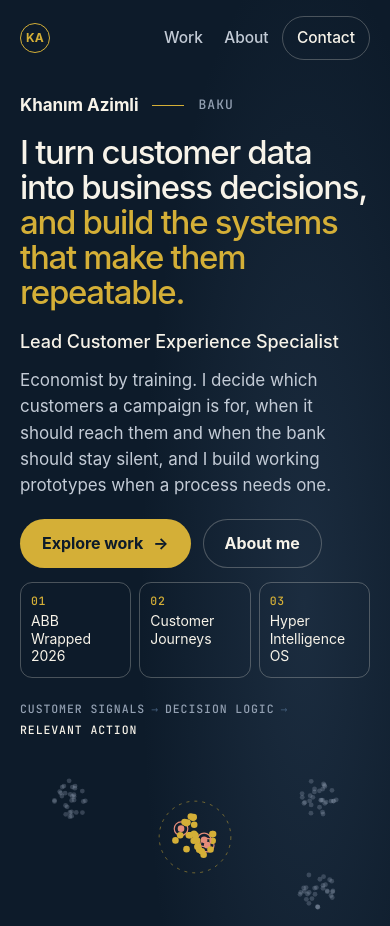
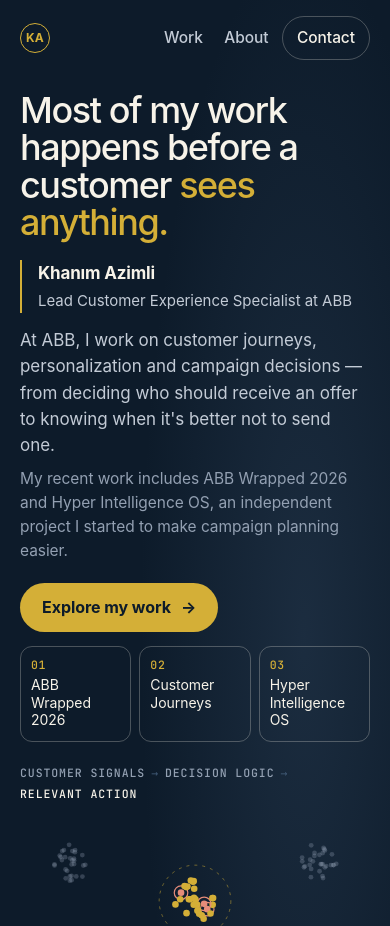
Before and after one commit to khanimazimli/khanimazimli.github.io, a plain HTML site: page index.html in a window 390 px wide. Shown: the top 926 px of the page. Drawn offline with Linux system fonts and the light colour scheme; animation ran at ten frames a second; a web font is replaced by a local one.

Commit message:
Rewrite homepage hero and tidy site copy
- New hero: headline, name and role at ABB, two-line description, single
  Explore my work button; spacing adjusted for desktop and mobile
- Remove stock phrasing from the hero and background sections, the
  capabilities band, contact, About intro and two case-study lines
- No change to facts, project details, design or interactions

Co-Authored-By: Claude Opus 5.5 <noreply@anthropic.com>
Claude-Session: https://claude.ai/code/session_015BX1Jsqp7ZgqKR99iEH6uH

```diff
--- a/index.html
+++ b/index.html
@@ -35,15 +35,13 @@
 .hero { min-height: 100svh; display: flex; align-items: center; padding: 120px 0 64px; position: relative; overflow: hidden; }
 .hero::before { content: ""; position: absolute; inset: 0; background: radial-gradient(60% 70% at 78% 45%, rgba(65, 90, 119, .28), transparent 70%); pointer-events: none; }
 .hero .wrap { display: grid; grid-template-columns: minmax(0, 5fr) minmax(0, 7fr); gap: clamp(24px, 4vw, 64px); align-items: center; position: relative; }
-.hero .who { display: flex; align-items: center; gap: 14px; margin-bottom: 30px; }
-.hero .who b { font-weight: 700; font-size: 17px; }
-.hero .who span { width: 32px; height: 1.5px; background: var(--gold); }
-.hero h1 { font-size: clamp(38px, 4.1vw, 62px); letter-spacing: -.04em; line-height: 1.03; }
+.hero h1 { font-size: clamp(40px, 4.4vw, 64px); letter-spacing: -.04em; line-height: 1.03; max-width: 15ch; }
+.hero .who2 { margin-top: 30px; padding-left: 16px; border-left: 2px solid var(--gold); }
+.hero .who2 b { display: block; font-weight: 700; font-size: 18px; letter-spacing: -.01em; }
+.hero .who2 span { display: block; margin-top: 2px; font-size: 16px; color: var(--tx-2); }
 .hero h1 .gold { display: inline; }
-.hero .role { margin-top: 30px; display: flex; flex-wrap: wrap; align-items: center; gap: 10px 14px; }
-.hero .role b { font-weight: 500; font-size: 18px; }
-.hero .role .sep { width: 5px; height: 5px; border-radius: 50%; background: var(--steel); }
-.hero .lede { margin-top: 18px; font-size: 19px; max-width: 44ch; }
+.hero .lede { margin-top: 22px; font-size: 19px; max-width: 46ch; }
+.hero .lede.l2 { margin-top: 12px; font-size: 17px; color: var(--tx-3); }
 .hero .acts { margin-top: 36px; display: flex; flex-wrap: wrap; gap: 12px; }
 
 /* visualization */
@@ -84,11 +82,12 @@
 .qx { display: none; }
 @media (max-width: 640px) {
   .hero { min-height: auto; padding: 92px 0 36px; }
-  .hero .who { margin-bottom: 16px; }
-  .hero h1 { font-size: 33px; line-height: 1.06; }
-  .hero .role { margin-top: 18px; }
-  .hero .role .sep, .hero .role .mute { display: none; }
-  .hero .lede { font-size: 17px; margin-top: 10px; }
+  .hero h1 { font-size: 36px; line-height: 1.04; }
+  .hero .who2 { margin-top: 18px; }
+  .hero .who2 b { font-size: 17px; }
+  .hero .who2 span { font-size: 15px; }
+  .hero .lede { font-size: 17px; margin-top: 14px; }
+  .hero .lede.l2 { font-size: 15.5px; margin-top: 8px; }
   .hero .acts { margin-top: 20px; }
   .qx { display: grid; grid-template-columns: repeat(3, minmax(0, 1fr)); gap: 8px; margin-top: 14px; }
   .qx a { display: block; padding: 10px 10px 12px; border-radius: 12px; border: 1px solid var(--ln-d2); text-decoration: none; font-size: 14px; line-height: 1.25; color: var(--tx); min-height: 44px; }
@@ -279,11 +278,11 @@
   <section class="hero dk" aria-labelledby="h1">
     <div class="wrap">
       <div>
-        <div class="who" data-rv><b>Khanım Azimli</b><span aria-hidden="true"></span><span class="lbl" style="width:auto;height:auto;background:none">Baku</span></div>
-        <h1 id="h1" data-rv style="--d:.08s">I turn customer data into business decisions, <span class="gold">and build the systems that make them repeatable.</span></h1>
-        <div class="role" data-rv style="--d:.18s"><b>Lead Customer Experience Specialist</b><i class="sep" aria-hidden="true"></i><span class="mute">Retail banking, hyper-personalization</span></div>
-        <p class="lede" data-rv style="--d:.24s">Economist by training. I decide which customers a campaign is for, when it should reach them and when the bank should stay silent, and I build working prototypes when a process needs one.</p>
-        <div class="acts" data-rv style="--d:.32s"><a class="btn" href="#work">Explore work <span class="ar" aria-hidden="true">→</span></a><a class="btn ghost" href="about/">About me</a></div>
+        <h1 id="h1" data-rv>Most of my work happens before a customer <span class="gold">sees anything.</span></h1>
+        <p class="who2" data-rv style="--d:.1s"><b>Khanım Azimli</b><span>Lead Customer Experience Specialist at ABB</span></p>
+        <p class="lede" data-rv style="--d:.18s">At ABB, I work on customer journeys, personalization and campaign decisions — from deciding who should receive an offer to knowing when it's better not to send one.</p>
+        <p class="lede l2" data-rv style="--d:.24s">My recent work includes ABB Wrapped 2026 and Hyper Intelligence OS, an independent project I started to make campaign planning easier.</p>
+        <div class="acts" data-rv style="--d:.32s"><a class="btn" href="#work">Explore my work <span class="ar" aria-hidden="true">→</span></a></div>
         <nav class="qx" aria-label="Case studies"><a href="abb-wrapped/"><small>01</small>ABB Wrapped 2026</a><a href="customer-journeys/"><small>02</small>Customer Journeys</a><a href="hyper-intelligence-os/"><small>03</small>Hyper Intelligence OS</a></nav>
       </div>
 
@@ -415,14 +414,14 @@
   <section class="sec lt2" aria-labelledby="capT">
     <div class="wrap">
       <div class="sh" style="margin-bottom:0">
-        <div><span class="lbl g" data-rv>What I work on</span><h2 class="h2" id="capT" data-rv style="--d:.06s">From a question to something that works.</h2></div>
-        <p class="lede" data-rv style="--d:.12s">Each depends on the one before: a clear question makes the logic possible, and the logic is what a tool has to carry.</p>
+        <div><span class="lbl g" data-rv>What I work on</span><h2 class="h2" id="capT" data-rv style="--d:.06s">The three kinds of work I do most.</h2></div>
+        <p class="lede" data-rv style="--d:.12s">They usually come in this order: get the question right, write the rules, then build what is needed to run them.</p>
       </div>
       <div class="caps" id="caps">
         <span class="line" aria-hidden="true"></span>
-        <div class="cap"><span class="nd" aria-hidden="true">01</span><h3>Business problems</h3><p>Defining the question, the owner, the constraints and what would count as success.</p><p class="eg">Seen in: <a href="customer-journeys/#analysis">sizing a spend threshold</a></p></div>
-        <div class="cap"><span class="nd" aria-hidden="true">02</span><h3>Decision systems</h3><p>Turning customer signals and evidence into ordered rules: who qualifies, when, and whether to act at all.</p><p class="eg">Seen in: <a href="customer-journeys/">customer journeys</a>, <a href="abb-wrapped/">Wrapped story rules</a></p></div>
-        <div class="cap"><span class="nd" aria-hidden="true">03</span><h3>Digital solutions</h3><p>Building and coordinating practical implementations, with the hand-offs and approvals they need.</p><p class="eg">Seen in: <a href="hyper-intelligence-os/">Hyper Intelligence OS</a></p></div>
+        <div class="cap"><span class="nd" aria-hidden="true">01</span><h3>Business problems</h3><p>Working out what the question really is, who owns it, and what would count as success.</p><p class="eg">Seen in: <a href="customer-journeys/#analysis">sizing a spend threshold</a></p></div>
+        <div class="cap"><span class="nd" aria-hidden="true">02</span><h3>Decision systems</h3><p>Writing the rules that decide who qualifies, when to reach them, and whether to contact them at all.</p><p class="eg">Seen in: <a href="customer-journeys/">customer journeys</a>, <a href="abb-wrapped/">Wrapped story rules</a></p></div>
+        <div class="cap"><span class="nd" aria-hidden="true">03</span><h3>Digital solutions</h3><p>Building, or coordinating, whatever runs those rules, along with the hand-offs and approvals it needs.</p><p class="eg">Seen in: <a href="hyper-intelligence-os/">Hyper Intelligence OS</a></p></div>
       </div>
     </div>
   </section>
@@ -430,7 +429,7 @@
   <!-- D · BACKGROUND -->
   <section class="sec lt" aria-labelledby="bgT" style="border-top:1px solid var(--ln-l)">
     <div class="wrap bg-grid">
-      <div><span class="lbl g" data-rv>Background</span><h2 class="h2" id="bgT" data-rv style="--d:.06s;margin-top:20px">Economist by training. Customer work across four industries.</h2></div>
+      <div><span class="lbl g" data-rv>Background</span><h2 class="h2" id="bgT" data-rv style="--d:.06s;margin-top:20px">I studied economics, then spent ten years close to customers.</h2></div>
       <div>
         <p class="body" data-rv style="font-size:19px">I studied economics, then spent nearly a decade in marketing, communications and customer experience in retail, international education and shopping malls before moving into retail banking in 2025. At ABB I work in the hyper-personalization squad on campaign decisions and customer journeys in the mobile app. Alongside that, I build AI-assisted tools that take repetitive steps out of campaign work.</p>
         <div class="path" data-rv style="--d:.1s" aria-label="Career path"><span>Economics</span><span>Retail marketing</span><span>Education communications</span><span>Shopping-mall marketing</span><span>Banking CX</span><span class="hot">Decision systems and AI prototypes</span></div>
@@ -443,7 +442,7 @@
   <section class="contact dk" id="contact" aria-labelledby="ctT">
     <div class="wrap">
       <span class="lbl g" data-rv>Contact</span>
-      <h2 class="d1" id="ctT" data-rv style="--d:.06s;margin-top:24px;max-width:14ch">Let's talk through the decisions behind the work.</h2>
+      <h2 class="d1" id="ctT" data-rv style="--d:.06s;margin-top:24px;max-width:14ch">Happy to walk you through any of this.</h2>
       <a class="mail" href="mailto:khanimazimli0@gmail.com" data-rv style="--d:.12s">khanimazimli0@gmail.com</a>
       <div class="row" data-rv style="--d:.18s"><a class="btn ghost" href="https://www.linkedin.com/in/khanimazimli" rel="noopener">LinkedIn <span class="ar" aria-hidden="true">↗</span></a><span>Based in Baku, Azerbaijan</span></div>
     </div>
```
Also changed, not shown: abb-wrapped/index.html (+1 -1 lines), about/index.html (+2 -2 lines), hyper-intelligence-os/index.html (+1 -1 lines).
